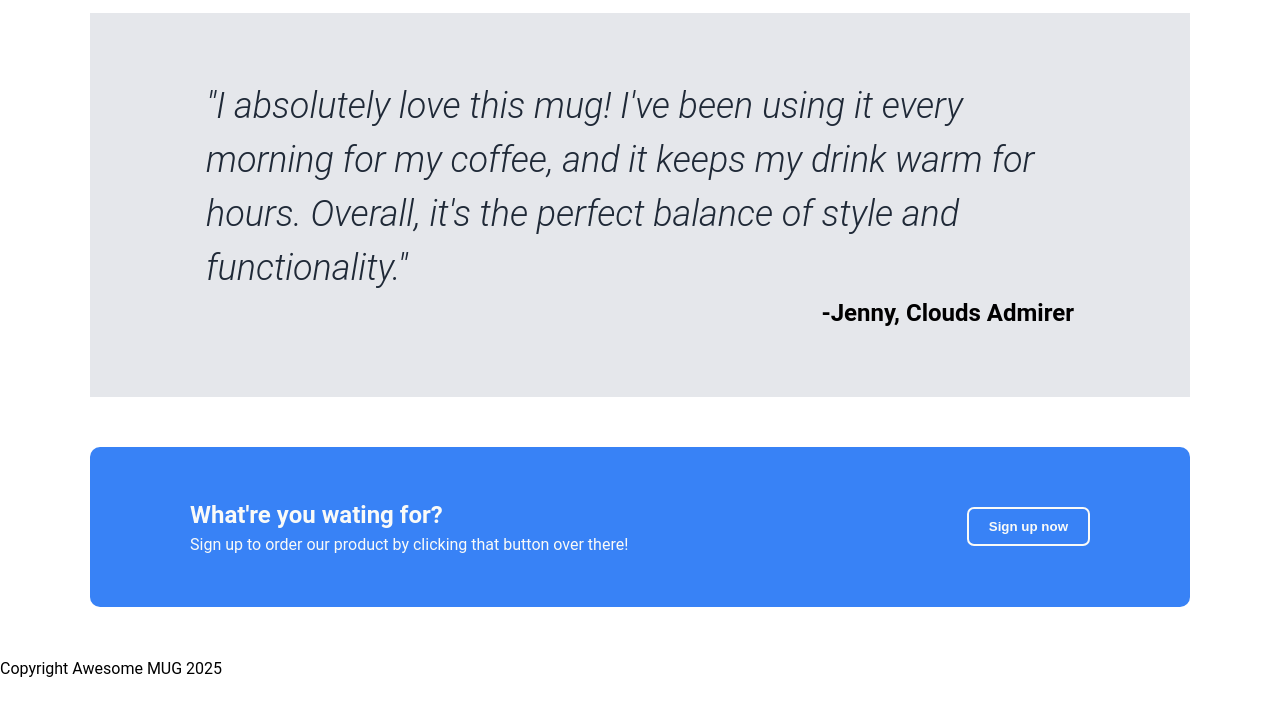
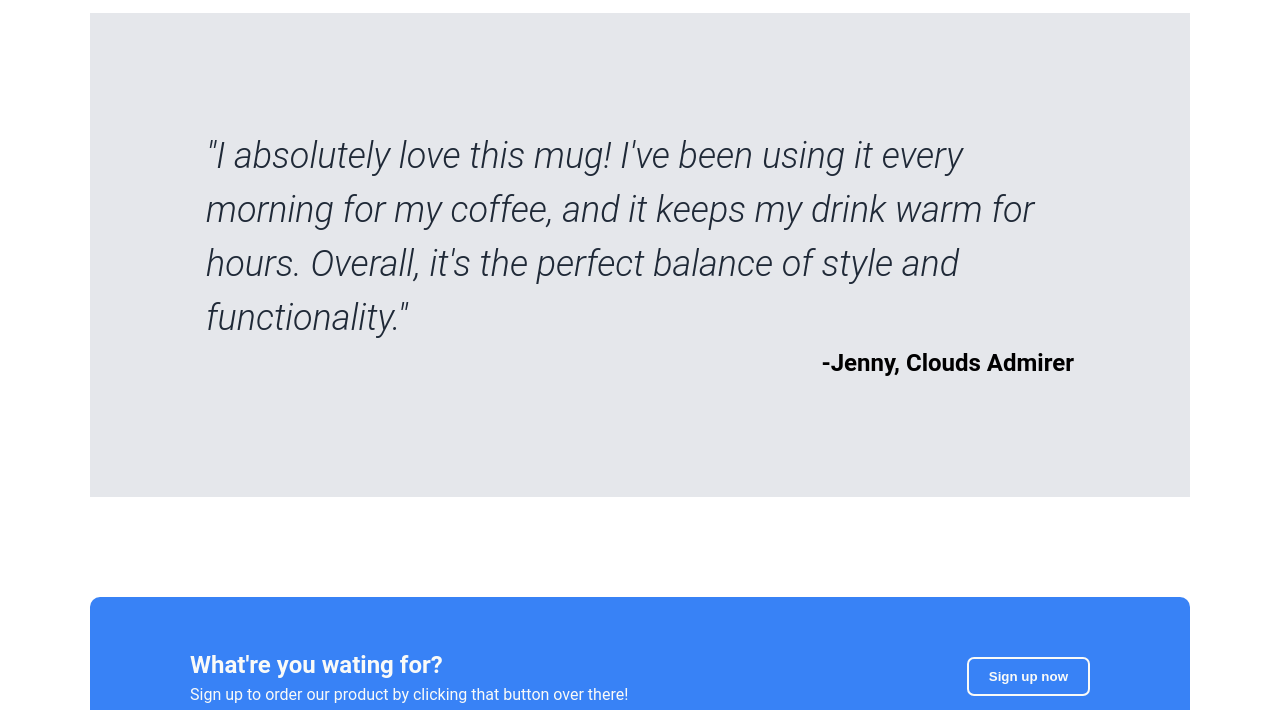
Before and after one commit to blueparade/landing-page, a plain HTML site: page index.html in a window 1280 px wide. Shown: the part 737-1447 px from the top of the page. Before the commit the page ends 1418 px from the top, so only its background shows below. Drawn offline with Linux system fonts and the light colour scheme.

Commit message:
Add css to the footer

```diff
--- a/style.css
+++ b/style.css
@@ -127,7 +127,7 @@ h2 {
     font-size: 36px;
     color: #1f2937;
     font-weight: 300;
-    padding: 50px 100px 0 100px;
+    padding: 100px 100px 0 100px;
     font-style: italic;
 }
 
@@ -136,11 +136,11 @@ h2 {
     font-size: 24px;
     text-align: right;
     padding-right: 100px;
-    padding-bottom: 50px;
+    padding-bottom: 100px;
 }
 
 .section4 {
-    margin: 50px 0;
+    margin: 100px 0;
 }
 
 .sub-section4 {
@@ -174,3 +174,10 @@ h2 {
     padding: 10px 20px;
     border-radius: 7px;
 }
+
+.footer {
+    background-color: #1f2937;
+    color: #f9faf8;
+    text-align: center;
+    padding: 50px 0;
+}
```
